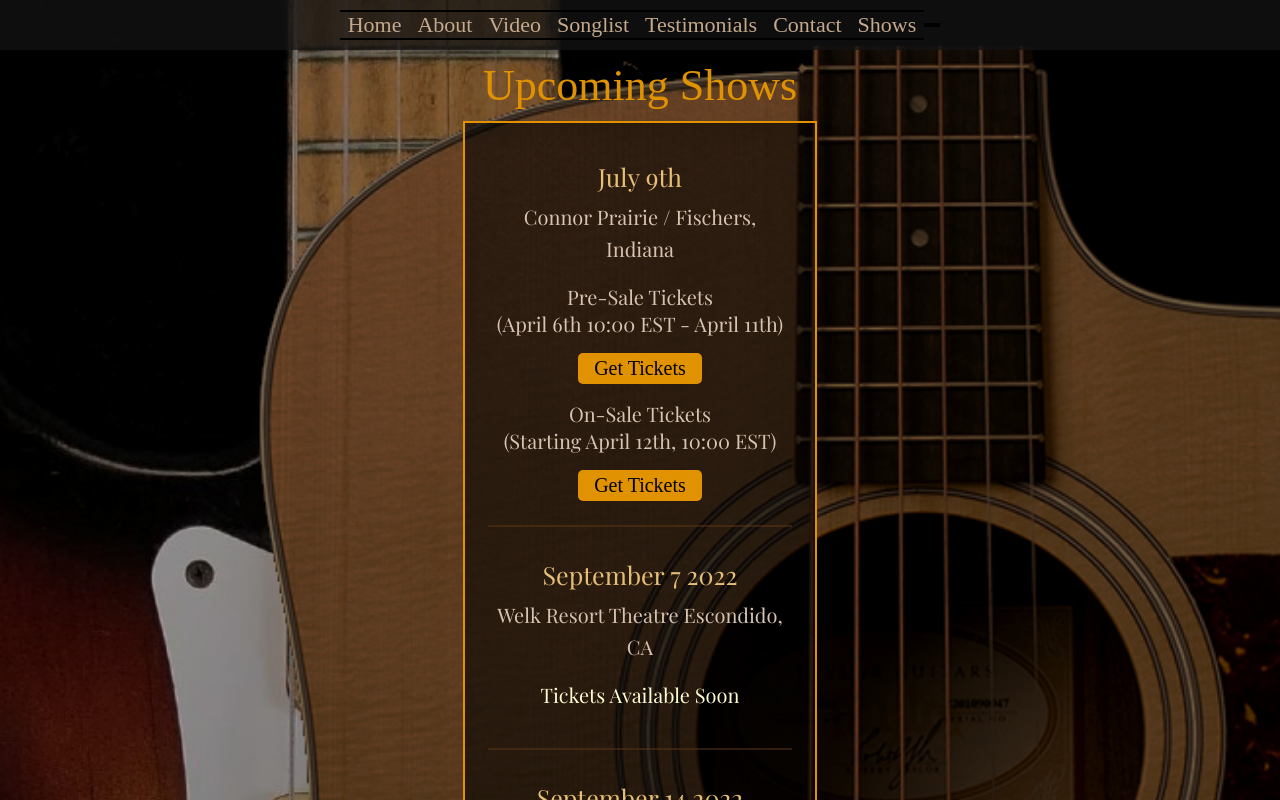
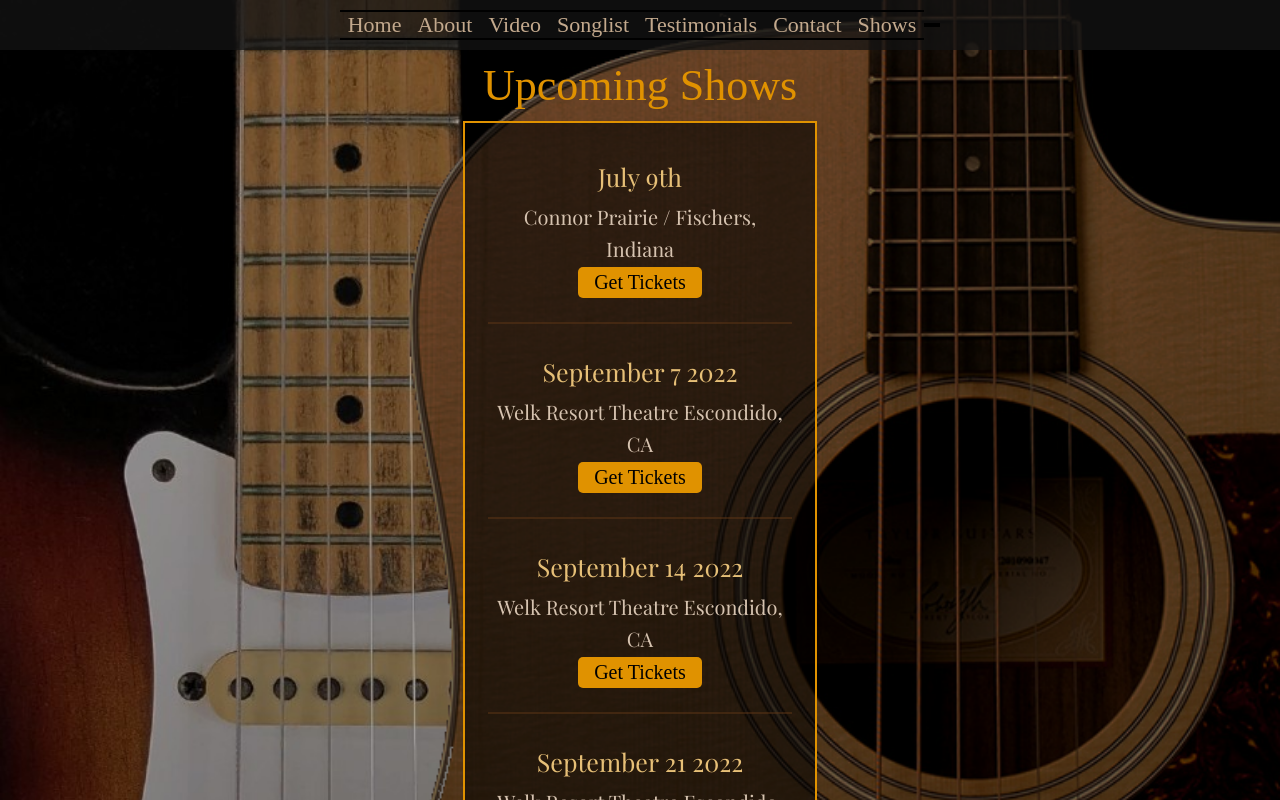
Before and after one commit to carlyMhayter/neverDieYoung, a Next.js app: page /upcoming in a window 1280 px wide. Shown: the top 800 px of the page. Built offline with nearby package versions, Linux system fonts and the light colour scheme; a web font is replaced by a local one.

Commit message:
fix: update ticket links

```diff
--- a/pages/upcoming.js
+++ b/pages/upcoming.js
@@ -7,63 +7,64 @@ const upcomingDates = [
     showDate: 'July 9th',
     showTime: 'TBA',
     location: 'Connor Prairie / Fischers, Indiana',
-    ticketLink: 'special',
+    ticketLink:
+      'https://tickets.indianapolissymphony.org/events?view=list&kid=50&promo=NDY0239856',
   },
   {
     showTitle: 'Walking Man Tribute: A Salute to James Taylor',
     showDate: 'September 7 2022',
     showTime: 'TBA',
     location: 'Welk Resort Theatre Escondido, CA',
-    ticketLink: 'TBA',
+    ticketLink: 'https://tickets.thewelksandiego.com/',
   },
   {
     showTitle: 'Walking Man Tribute: A Salute to James Taylor',
     showDate: 'September 14 2022',
     showTime: 'TBA',
     location: 'Welk Resort Theatre Escondido, CA',
-    ticketLink: 'TBA',
+    ticketLink: 'https://tickets.thewelksandiego.com/',
   },
   {
     showTitle: 'Walking Man Tribute: A Salute to James Taylor',
     showDate: 'September 21 2022',
     showTime: 'TBA',
     location: 'Welk Resort Theatre Escondido, CA',
-    ticketLink: 'TBA',
+    ticketLink: 'https://tickets.thewelksandiego.com/',
   },
   {
     showTitle: 'Walking Man Tribute: A Salute to James Taylor',
     showDate: 'September 28 2022',
     showTime: 'TBA',
     location: 'Welk Resort Theatre Escondido, CA',
-    ticketLink: 'TBA',
+    ticketLink: 'https://tickets.thewelksandiego.com/',
   },
   {
     showTitle: 'Walking Man Tribute: A Salute to James Taylor',
     showDate: 'October 5 2022',
     showTime: 'TBA',
     location: 'Welk Resort Theatre Escondido, CA',
-    ticketLink: 'TBA',
+    ticketLink: 'https://tickets.thewelksandiego.com/',
   },
   {
     showTitle: 'Walking Man Tribute: A Salute to James Taylor',
     showDate: 'October 12 2022',
     showTime: 'TBA',
     location: 'Welk Resort Theatre Escondido, CA',
-    ticketLink: 'TBA',
+    ticketLink: 'https://tickets.thewelksandiego.com/',
   },
   {
     showTitle: 'Walking Man Tribute: A Salute to James Taylor',
     showDate: 'October 19 2022',
     showTime: 'TBA',
     location: 'Welk Resort Theatre Escondido, CA',
-    ticketLink: 'TBA',
+    ticketLink: 'https://tickets.thewelksandiego.com/',
   },
   {
     showTitle: 'Walking Man Tribute: A Salute to James Taylor',
     showDate: 'October 26 2022',
     showTime: 'TBA',
     location: 'Welk Resort Theatre Escondido, CA',
-    ticketLink: 'TBA',
+    ticketLink: 'https://tickets.thewelksandiego.com/',
   },
 ];
 
@@ -79,9 +80,6 @@ const UpcomingShows = () => (
       <div className={styles.container}>
         {upcomingDates.map((upcomingDate) => (
           <div className={styles.item} key={upcomingDate}>
-            {/* <div className="showtitle upcoming-item-info">
-              {upcomingDate.showTitle}
-            </div> */}
             <div className={`${styles.title} ${styles.info}`}>
               {upcomingDate.showDate}
             </div>
@@ -89,29 +87,16 @@ const UpcomingShows = () => (
             {upcomingDate.ticketLink === 'TBA' && (
               <div className={styles.tba}> Tickets Available Soon </div>
             )}
-            {upcomingDate.ticketLink === 'special' && (
-              <>
-                <div className={styles.special}>
-                  Pre-Sale Tickets <p>(April 6th 10:00 EST - April 11th)</p>
-                </div>
+            {['special', 'TBA'].every(
+              (x) => !upcomingDate.ticketLink.includes(x),
+            ) && (
               <a
-                  href="https://tickets.indianapolissymphony.org/events?view=list&kid=50&promo=NDY0239856"
+                href={upcomingDate.ticketLink}
                 target="_blank"
                 className={styles.button}
               >
                 Get Tickets
               </a>
-                <div className={styles.special}>
-                  On-Sale Tickets <p>(Starting April 12th, 10:00 EST)</p>
-                </div>
-                <a
-                  href="https://tickets.indianapolissymphony.org/events?view=list&kid=50&promo=NDY0239856"
-                  target="_blank"
-                  className={styles.button}
-                >
-                  Get Tickets
-                </a>
-              </>
             )}
           </div>
         ))}
```
Lines whose indentation alone changed are shown as unchanged.
